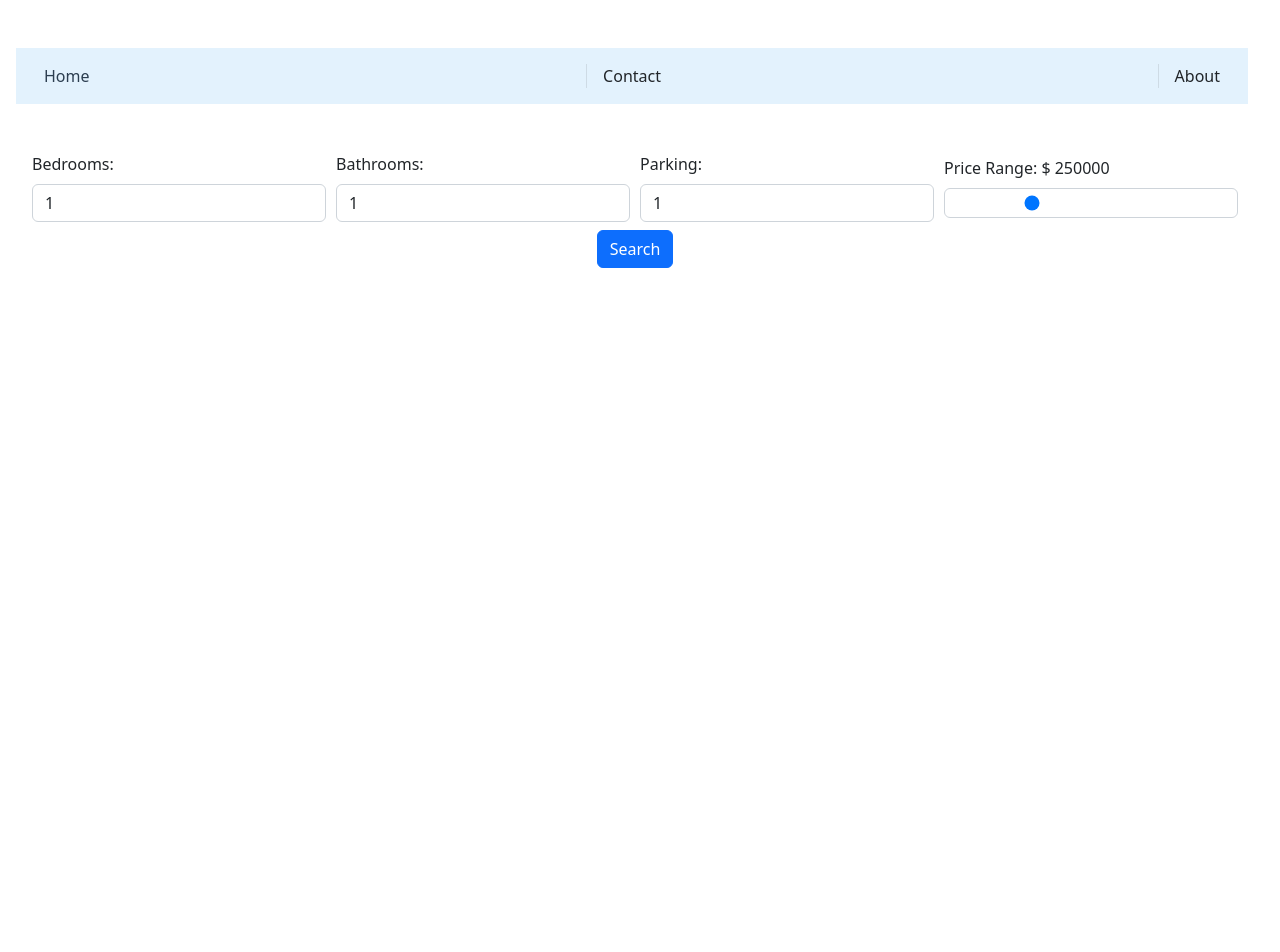
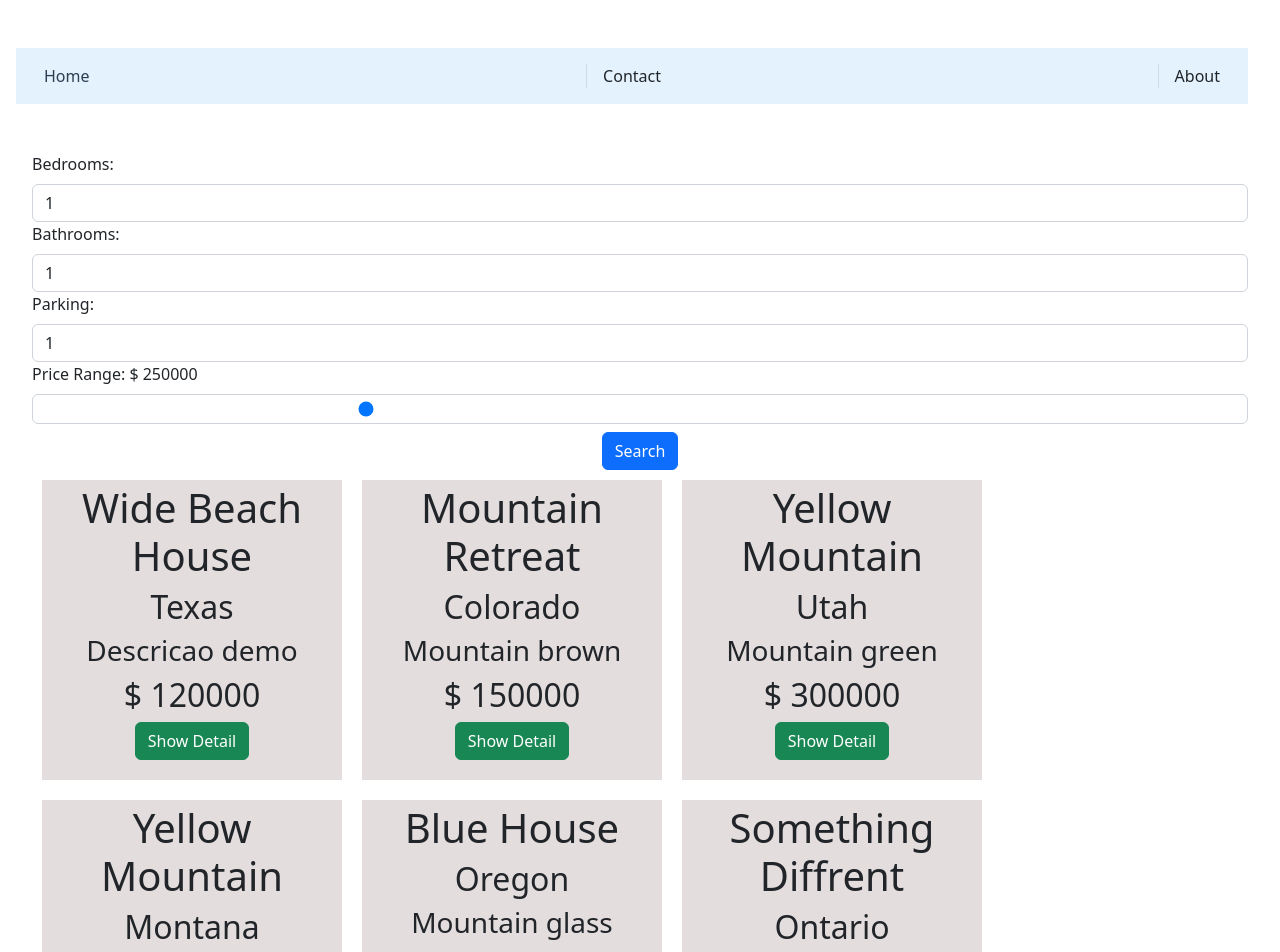
Before and after one commit to Portalsoftwares/TestNumber8USA, a Vue app: page / in a window 1280 px wide. Shown: the top 952 px of the page. Before the commit the page ends 800 px from the top, so only its background shows below. Built offline with nearby package versions, Linux system fonts and the light colour scheme; what vue-sweetalert2 would draw is missing.

Commit message:
Atualizações na exibição HomeView.vue

```diff
--- a/src/views/HomeView.vue
+++ b/src/views/HomeView.vue
@@ -26,29 +26,25 @@
       </div>
     </form>
   </div>
+
+  <div class="wrapper">
+
+
+    <div v-for="item in propiedades" :key="item.id" class="item text-center">
+      <h1>{{ item.Title }} </h1>
+      <h2>{{ item.Location }} </h2>
+      <h3>{{ item.Description }} </h3>
+      <h2>$ {{ item.Value }} </h2>
+
+      <div>
+        <router-link :to="{ name: 'DetailView', params: { id: item.id } }" class="btn btn-success">Show
+          Detail</router-link>
+
+      </div>
+
+    </div>
+  </div>
 </template>
-
-<style scoped>
-.search-form {
-  display: flex;
-  flex-wrap: wrap;
-  justify-content: space-between;
-  align-items: center;
-}
-
-.form-group {
-  flex: 1 0 20%; /* Adjust as needed */
-  margin-right: 10px;
-}
-
-@media (max-width: 768px) {
-  .form-group {
-    flex: 1 0 100%;
-    margin-right: 0;
-    margin-bottom: 10px;
-  }
-}
-</style>
 
 <script>
 
@@ -109,3 +105,47 @@ export default {
 
 }
 </script>
+
+<style scoped>
+body {
+  padding: 0 24px;
+  margin: 0;
+  height: 100vh;
+}
+
+.search {
+  background-color: blue;
+  margin: 30px;
+}
+
+.wrapper {
+  display: flex;
+  flex-direction: row;
+  flex-wrap: wrap;
+  justify-content: flex-start;
+  align-items: center;
+  align-content: center;
+}
+
+.item {
+  display: flex;
+  flex-direction: column;
+  flex-wrap: wrap;
+  justify-content: flex-start;
+  align-items: center;
+  align-content: center;
+  padding: 4px;
+  background-color: rgb(228, 221, 221);
+  min-width: 300px;
+  max-width: 300px;
+  min-height: 300px;
+  padding: auto;
+  margin: 10px;
+}
+
+.botao {
+  min-width: 130px;
+  margin: 30px;
+
+}
+</style>
```
